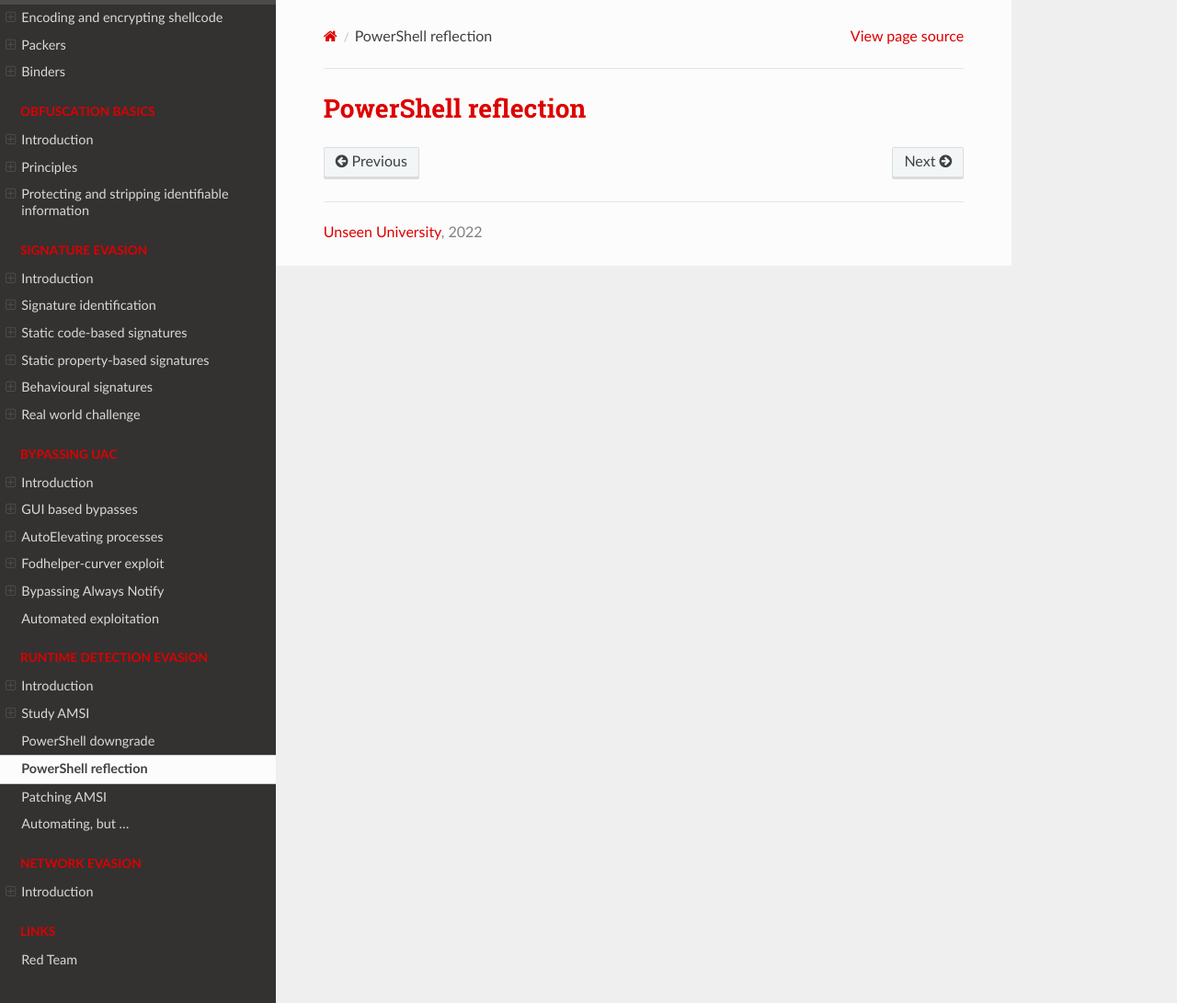
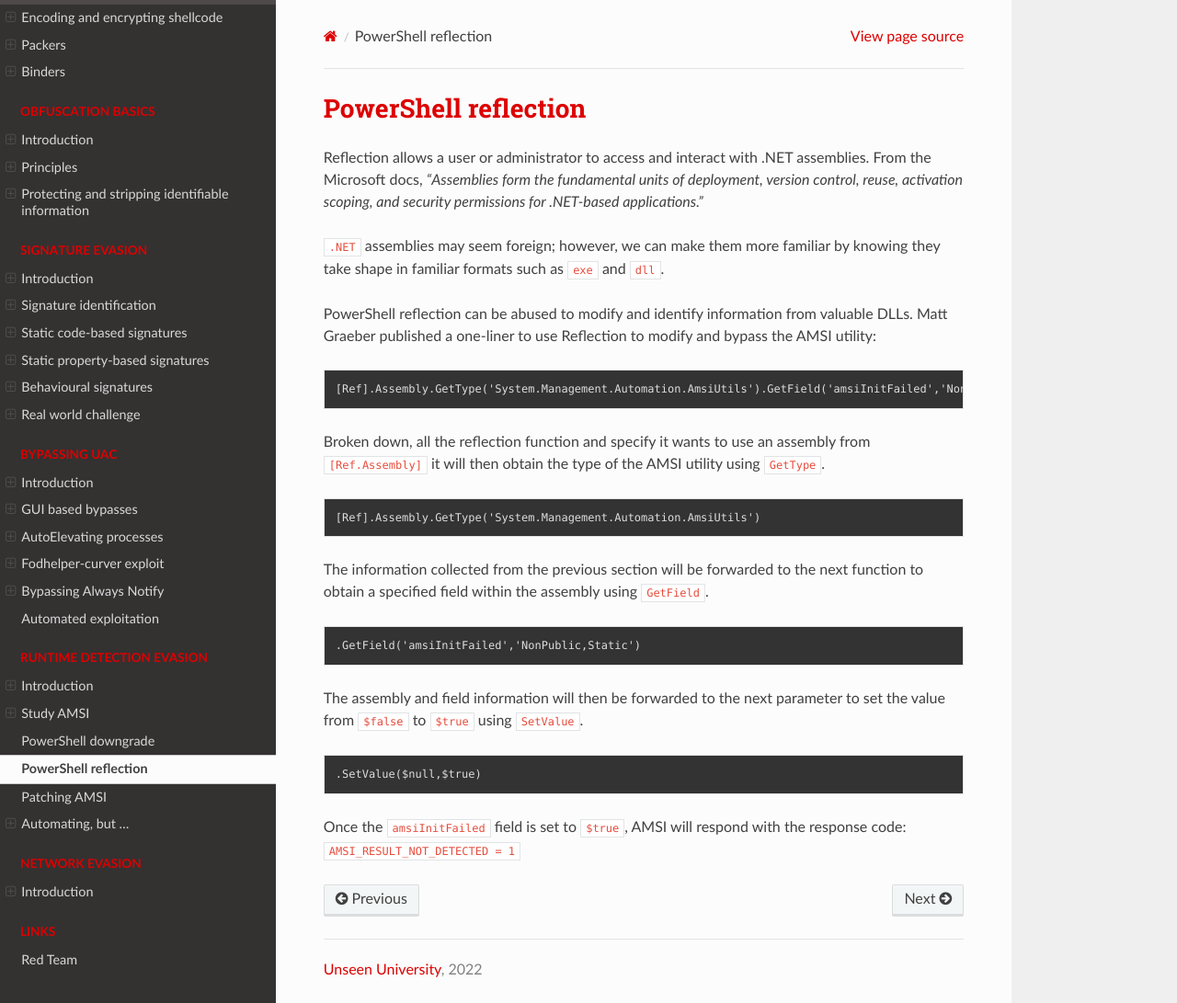
Before and after one commit to tymyrddin/red-evasion, a Sphinx documentation site: the page built from source/docs/runtime/reflection.md, in a window 1280 px wide and 1091 px high. Shown: the whole window at 92% size. Built offline with Sphinx 7.4.7 and the Read the Docs theme 2.0.0, drawn with Linux system fonts in a browser that asks for light colours.

```diff
--- a/source/docs/runtime/reflection.md
+++ b/source/docs/runtime/reflection.md
@@ -1 +1,31 @@
 # PowerShell reflection
+
+Reflection allows a user or administrator to access and interact with .NET assemblies. From the Microsoft docs,
+_"Assemblies form the fundamental units of deployment, version control, reuse, activation scoping, and security
+permissions for .NET-based applications."_
+
+`.NET` assemblies may seem foreign; however, we can make them more familiar by knowing they take shape in familiar
+formats such as `exe` and `dll`.
+
+PowerShell reflection can be abused to modify and identify information from valuable DLLs. Matt Graeber published
+a one-liner to use Reflection to modify and bypass the AMSI utility:
+
+    [Ref].Assembly.GetType('System.Management.Automation.AmsiUtils').GetField('amsiInitFailed','NonPublic,Static').SetValue($null,$true)
+
+Broken down, all the reflection function and specify it wants to use an assembly from `[Ref.Assembly]` it will then
+obtain the type of the AMSI utility using `GetType`.
+
+    [Ref].Assembly.GetType('System.Management.Automation.AmsiUtils')
+
+The information collected from the previous section will be forwarded to the next function to obtain a specified field
+within the assembly using `GetField`.
+
+    .GetField('amsiInitFailed','NonPublic,Static')
+
+The assembly and field information will then be forwarded to the next parameter to set the value from `$false` to
+`$true` using `SetValue`.
+
+    .SetValue($null,$true)
+
+Once the `amsiInitFailed` field is set to `$true`, AMSI will respond with the response code:
+`AMSI_RESULT_NOT_DETECTED = 1`
```
Also changed, not shown: source/docs/runtime/automation.md (+14 -0 lines), source/docs/runtime/downgrade.md (+17 -0 lines).
